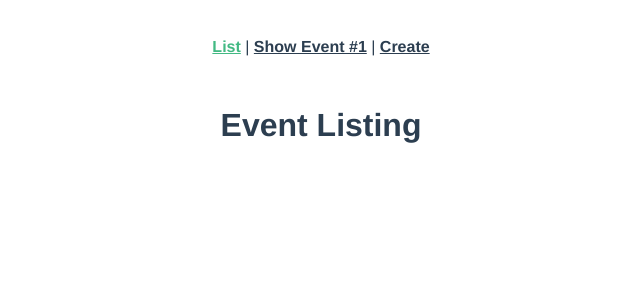
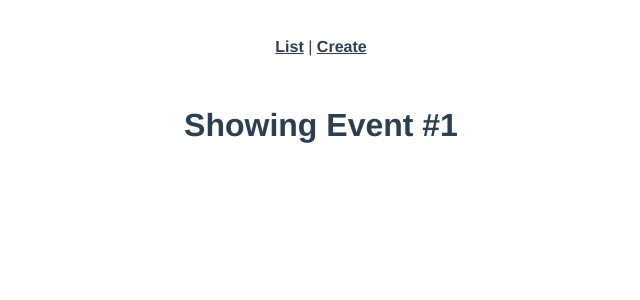
Before and after one commit to simonl65/vm-03-Real_World_Vue, a Vue app: page /event/1 in a window 1280 px wide. Shown: the top 300 px of the page, without its empty margins (319-959 px from the left). Built offline with nearby package versions, Linux system fonts and the light colour scheme.

Commit message:
05. Dynamic Routing & History Mode

```diff
--- a/src/App.vue
+++ b/src/App.vue
@@ -2,7 +2,6 @@
   <div id="app">
     <div id="nav">
       <router-link :to="{ name: 'event-list' }">List</router-link> |
-      <router-link :to="{ name: 'event-show' }">Show Event #1</router-link> |
       <router-link :to="{ name: 'event-create' }">Create</router-link>
     </div>
     <router-view/>
--- a/src/router.js
+++ b/src/router.js
@@ -7,6 +7,7 @@
 Vue.use(Router)
 
 export default new Router({
+  mode: 'history',
   routes: [
     {
       path: '/',
@@ -14,15 +15,16 @@
       component: EventList
     },
     {
-      path: '/event',
+      path: '/event/:id',
       name: 'event-show',
-      component: EventShow
+      component: EventShow,
+      props: true
     },
     {
       path: '/event/create',
       name: 'event-create',
       component: EventCreate
-    }
+    },
     // {
     //   path: '/about',
     //   name: 'about',
--- a/src/views/EventList.vue
+++ b/src/views/EventList.vue
@@ -1,3 +1,6 @@
 <template>
-  <h1>Event Listing</h1>
+  <div>
+    <h1>Event Listing</h1>
+    <router-link :to="{ name: 'event-show', params: { id: 1 } }">Show Event #1</router-link>
+  </div>
 </template>
--- a/src/views/EventShow.vue
+++ b/src/views/EventShow.vue
@@ -1,3 +1,12 @@
 <template>
-  <h1>Showing Event #1</h1>
+  <h1>Showing Event #{{ id }}</h1>
 </template>
+
+<script>
+export default {
+  props: ['id']
+}
+</script>
+
+<style scoped>
+</style>
```
